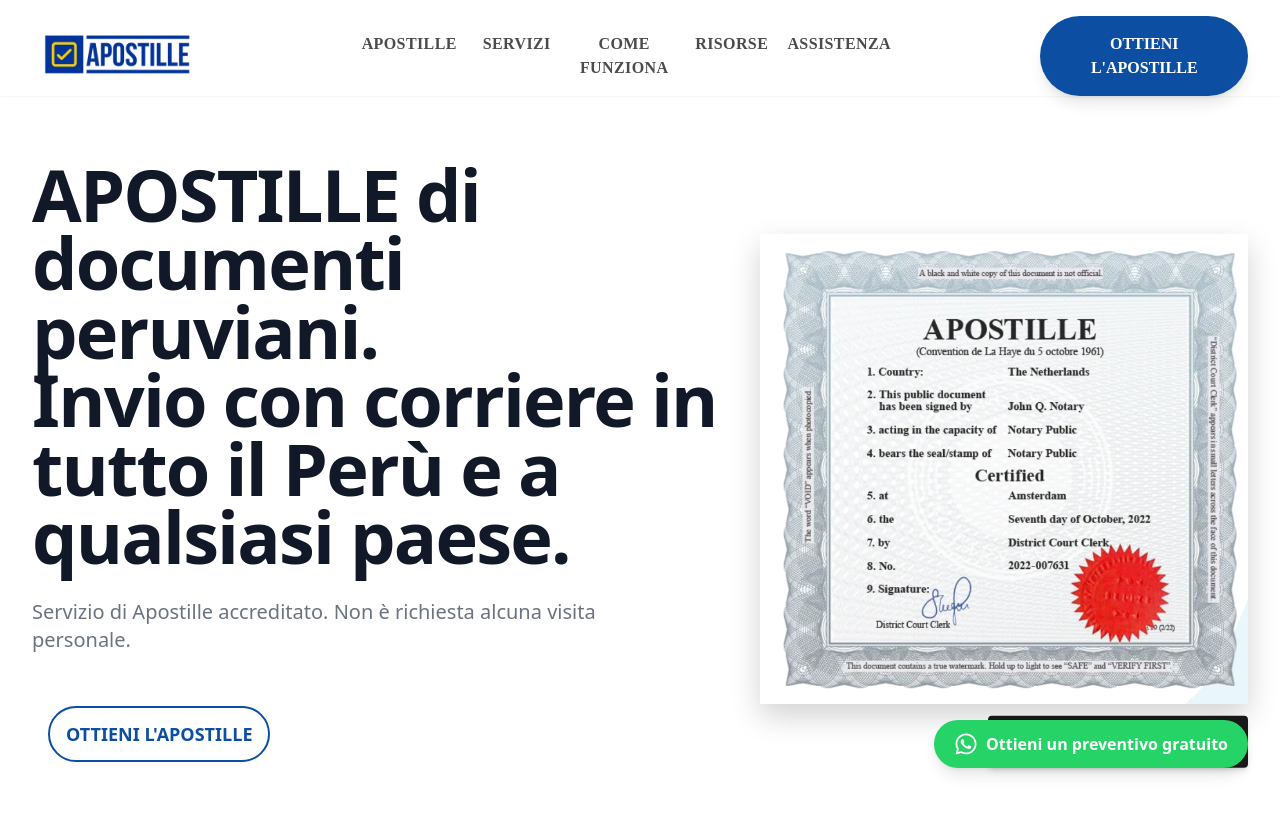
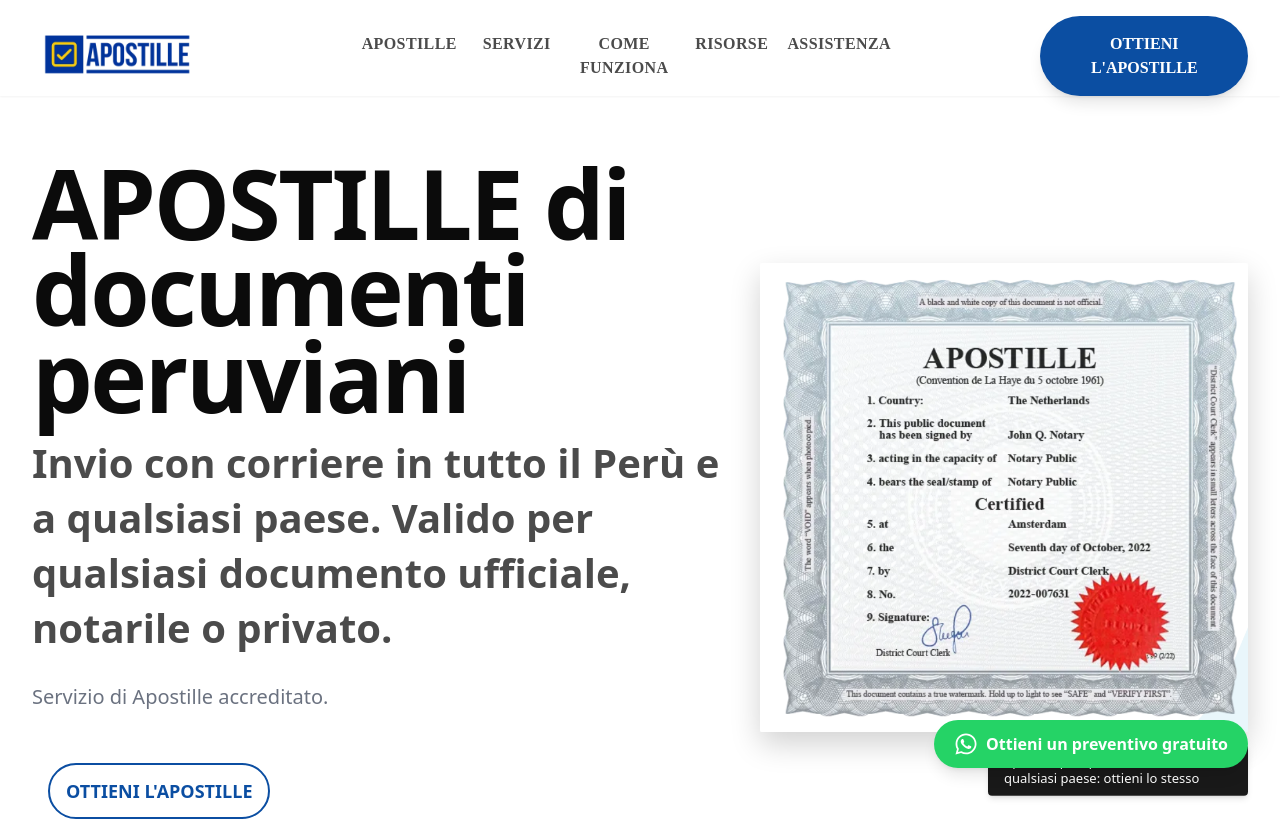
Before and after one commit to Simobara/progApostille1, a React (Vite) app: page / in a window 1280 px wide. Shown: the top 821 px of the page. Built offline with nearby package versions, Linux system fonts and the light colour scheme.

Commit message:
Page Footer

```diff
--- a/src/App.jsx
+++ b/src/App.jsx
@@ -22,25 +22,21 @@ export default function App() {
       <Navbar logoSrc={logoMain} active="Apostille" />
 
       {/* HERO */}
-      <main className=" max-w-7xl mx-auto px-6 lg:px-8 py-10 lg:py-16">
+      <main className=" max-w-7xl mx-auto px-6 lg:px-8 py-8 lg:py-16">
         <div className="grid grid-cols-1 lg:grid-cols-12 gap-10 lg:gap-8 items-center">
           {/* LEFT copy */}
           <div className="lg:col-span-7">
-            <h1 className="text-[52px] md:text-[64px] lg:text-[72px] font-extrabold leading-[0.95] tracking-tight">
-              APOSTILLE di documenti peruviani.
-              <br />
-              <span className="block lg:inline">
-                Invio con corriere in tutto il Perù e a qualsiasi paese.
-              </span>
-              <br />
-              <span className="block lg:inline text-[#0b4ea2]">
-                {/* Valido per qualsiasi documento e da qualsiasi paese. */}
-              </span>
+            <h1 className="text-[60px] md:text-[80px] lg:text-[96px] font-extrabold leading-[0.9] tracking-tight text-[#0b0b0b]">
+              APOSTILLE di documenti peruviani
             </h1>
 
+            <h2 className="mt-4 text-[28px] md:text-[34px] lg:text-[40px] font-semibold text-[#4b4b4b] leading-snug max-w-3xl">
+              Invio con corriere in tutto il Perù e a qualsiasi paese. Valido
+              per qualsiasi documento ufficiale, notarile o privato.
+            </h2>
+
             <p className="mt-7 text-gray-500 text-lg md:text-xl max-w-xl">
-              Servizio di Apostille accreditato. Non è richiesta alcuna visita
-              personale.
+              Servizio di Apostille accreditato.
             </p>
 
             <div className="mt-9">
```
